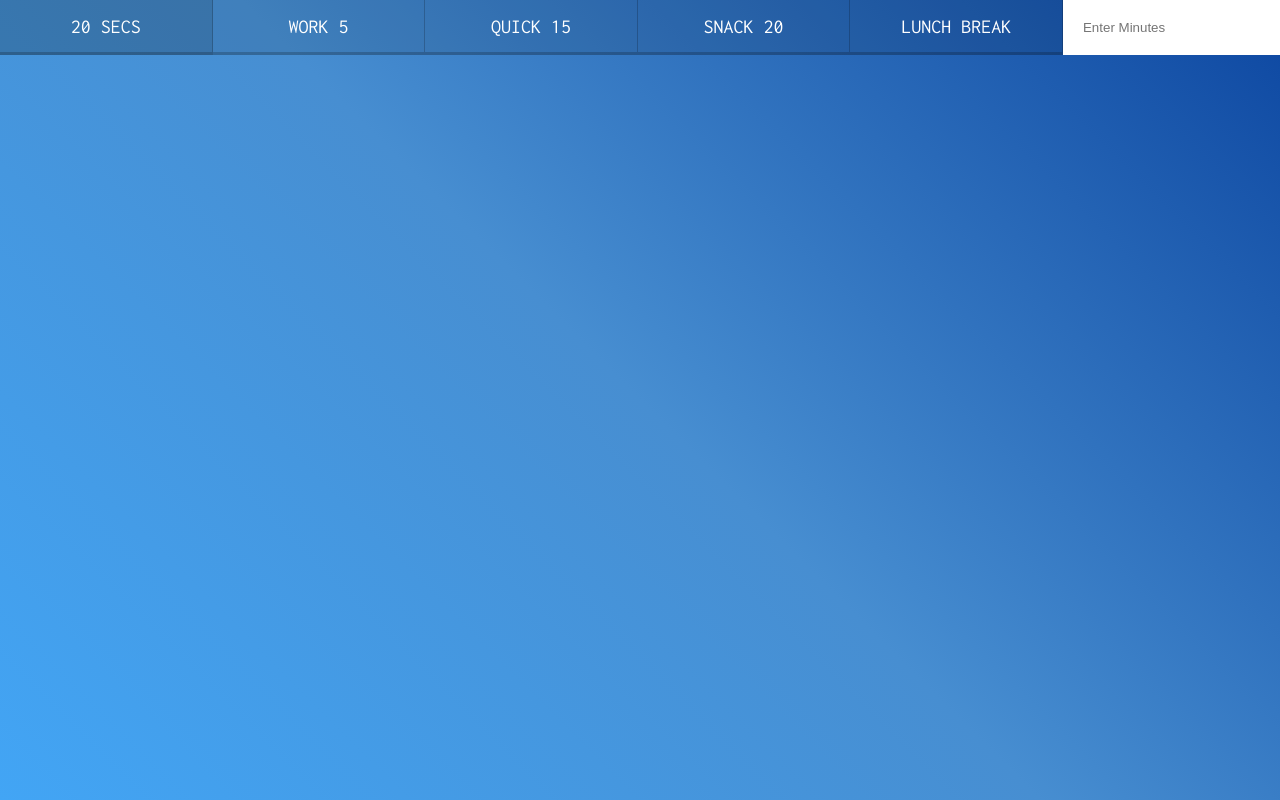
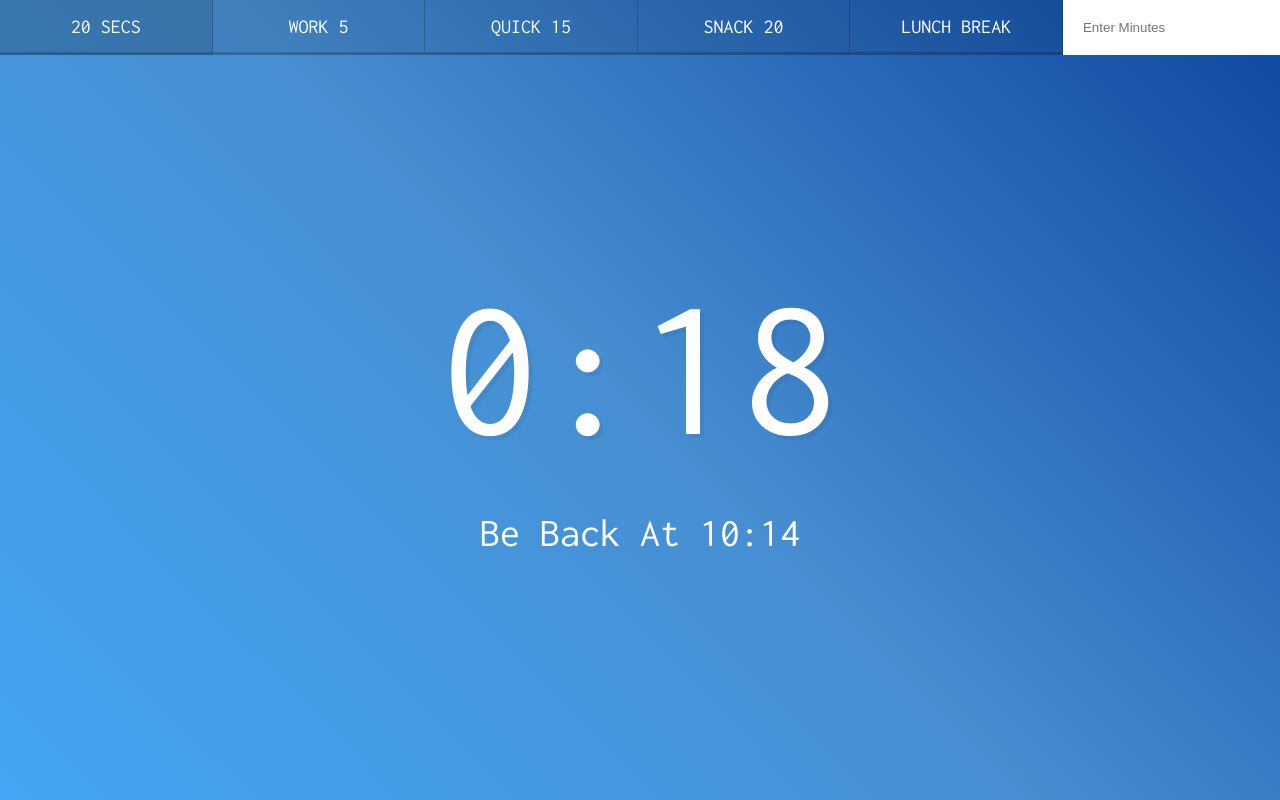
Before and after one commit to yavictor/JS30Projects, a plain HTML site: page 29 - Countdown Timer/index.html in a window 1280 px wide. Both pictures are taken after a click on the button "20 SECS". Drawn offline with Linux system fonts and the light colour scheme.

Commit message:
Countdown clock page

```diff
--- a/29 - Countdown Timer/scripts-START.js
+++ b/29 - Countdown Timer/scripts-START.js
@@ -0,0 +1,53 @@
+let countdown;
+const timerDisplay = document.querySelector('.display__time-left');
+const endTime = document.querySelector('.display__end-time');
+const buttons = document.querySelectorAll('[data-time]');
+
+function timer(seconds) {
+  clearInterval(countdown);
+
+  const now = Date.now();
+  const then = now + seconds * 1000;
+  displayTimeLeft(seconds);
+  displayEndTime(then);
+
+  countdown = setInterval(() => {
+    const secondsLeft = Math.round((then - Date.now()) / 1000);
+    //console.log(secondsLeft);
+    if(secondsLeft < 0) {
+      clearInterval(countdown);
+      return;
+    }
+    displayTimeLeft(secondsLeft);
+  }, 1000);
+}
+
+function displayTimeLeft(seconds) {
+  const minutes = Math.floor(seconds / 60);
+  const remainderSeconds = seconds % 60;
+  const display = `${minutes}:${remainderSeconds < 10 ? '0' : '' }${remainderSeconds}`;
+  document.title = display;
+  timerDisplay.textContent = display;
+}
+
+function displayEndTime(timestamp) {
+  const end = new Date(timestamp);
+  const hour = end.getHours();
+  const adjustedHour = hour > 12 ? hour - 12 : hour;
+  const minutes = end.getMinutes();
+  endTime.textContent = `Be Back At ${adjustedHour}:${minutes < 10 ? '0' : ''}${minutes}`;
+}
+
+function startTimer() {
+  const seconds = parseInt(this.dataset.time);
+  timer(seconds);
+}
+
+buttons.forEach(button => button.addEventListener('click', startTimer));
+document.customForm.addEventListener('submit', function(e) {
+  e.preventDefault();
+  const mins = this.minutes.value;
+  console.log(mins);
+  timer(mins * 60);
+  this.reset();
+});
```
Also changed, not shown: 28 - Video Speed Controller/index-START.html (+19 -0 lines).
